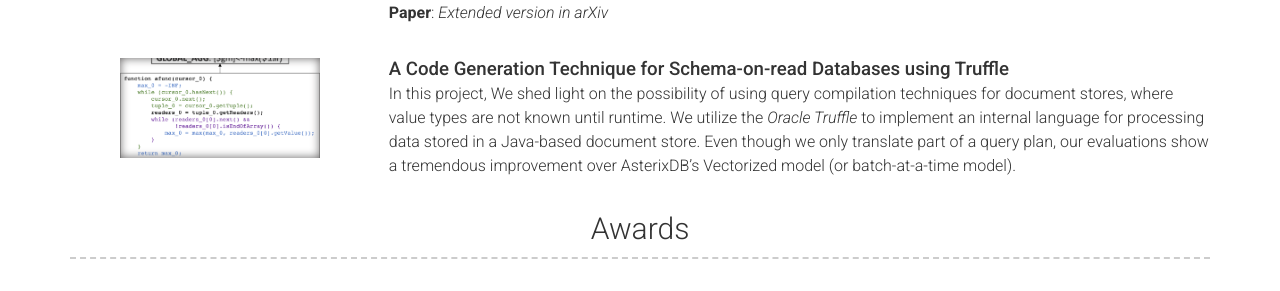
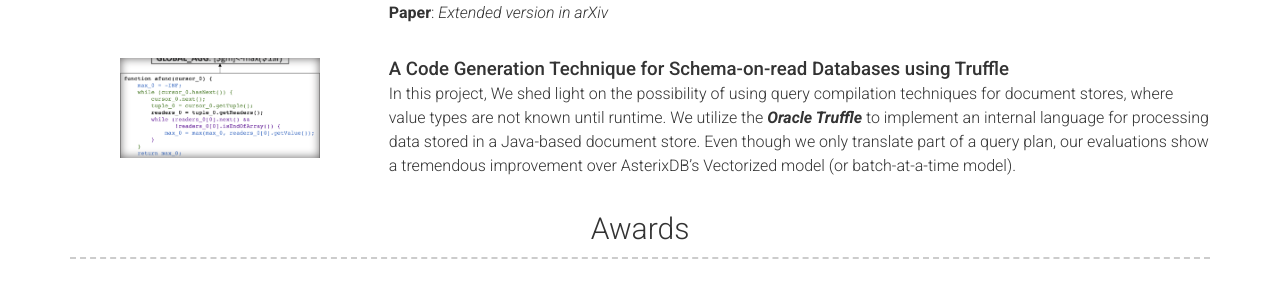
Before and after one commit to wailyk/wailyk.github.io, a Jekyll site: the page built from index.md, in a window 1280 px wide. Shown: the part 1925-2216 px from the top of the page. Built offline with Jekyll 4.4.1, drawn with Linux system fonts in a browser that asks for light colours; nearby versions of some CDN libraries.

```diff
--- a/_data/projects.yml
+++ b/_data/projects.yml
@@ -41,8 +41,8 @@
   # quote: >
   description: | # this will include new lines to allow paragraphs
     In this project, We shed light on the possibility of using query compilation techniques
-    for document stores, where value types are not known until runtime. We utilize the **[Oracle
-    Truffle](https://github.com/oracle/graal/tree/master/truffle)** to implement an internal
+    for document stores, where value types are not known until runtime. We utilize the [**Oracle
+    Truffle**](https://github.com/oracle/graal/tree/master/truffle) to implement an internal
     language for processing data stored in a Java-based document store. Even though we only
     translate part of a query plan, our evaluations show a tremendous improvement over AsterixDB’s
     Vectorized model (or batch-at-a-time model).
```
